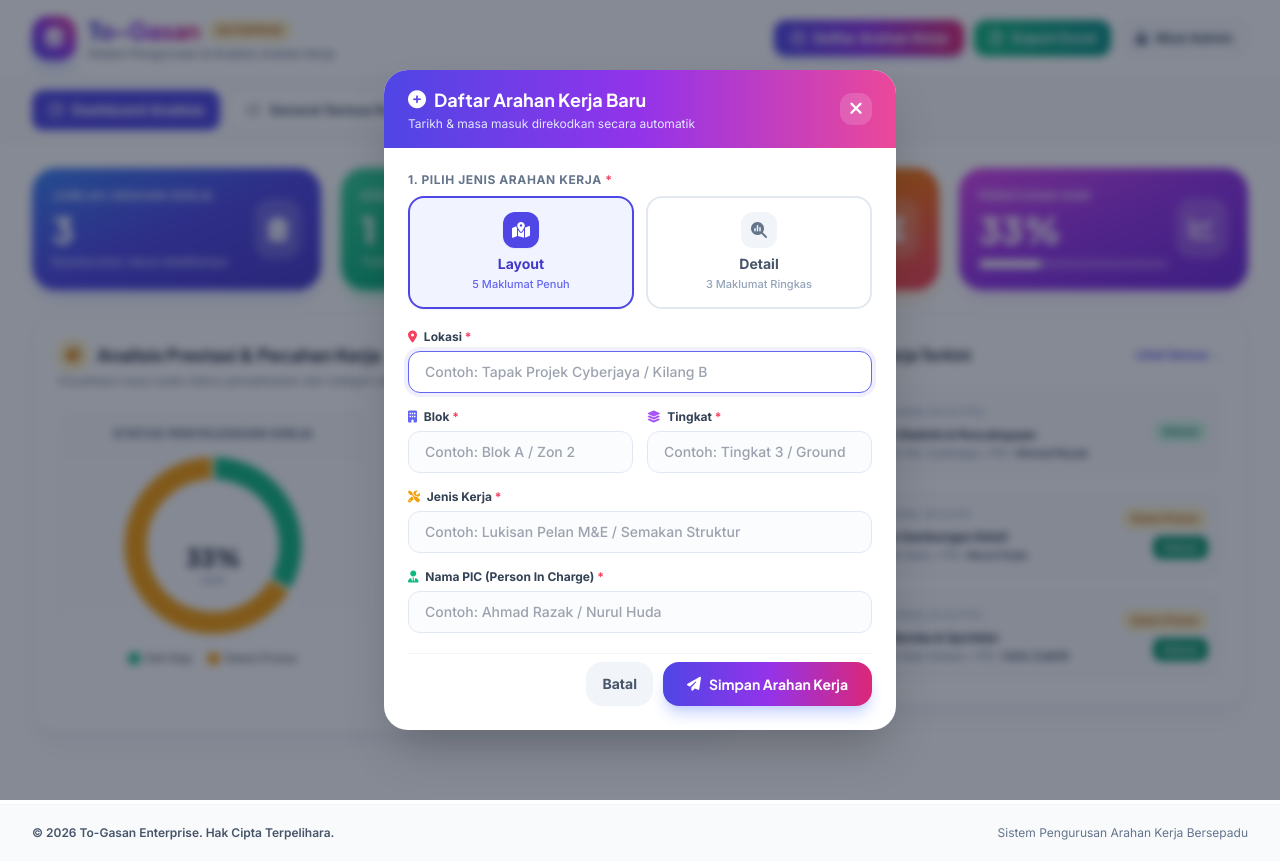
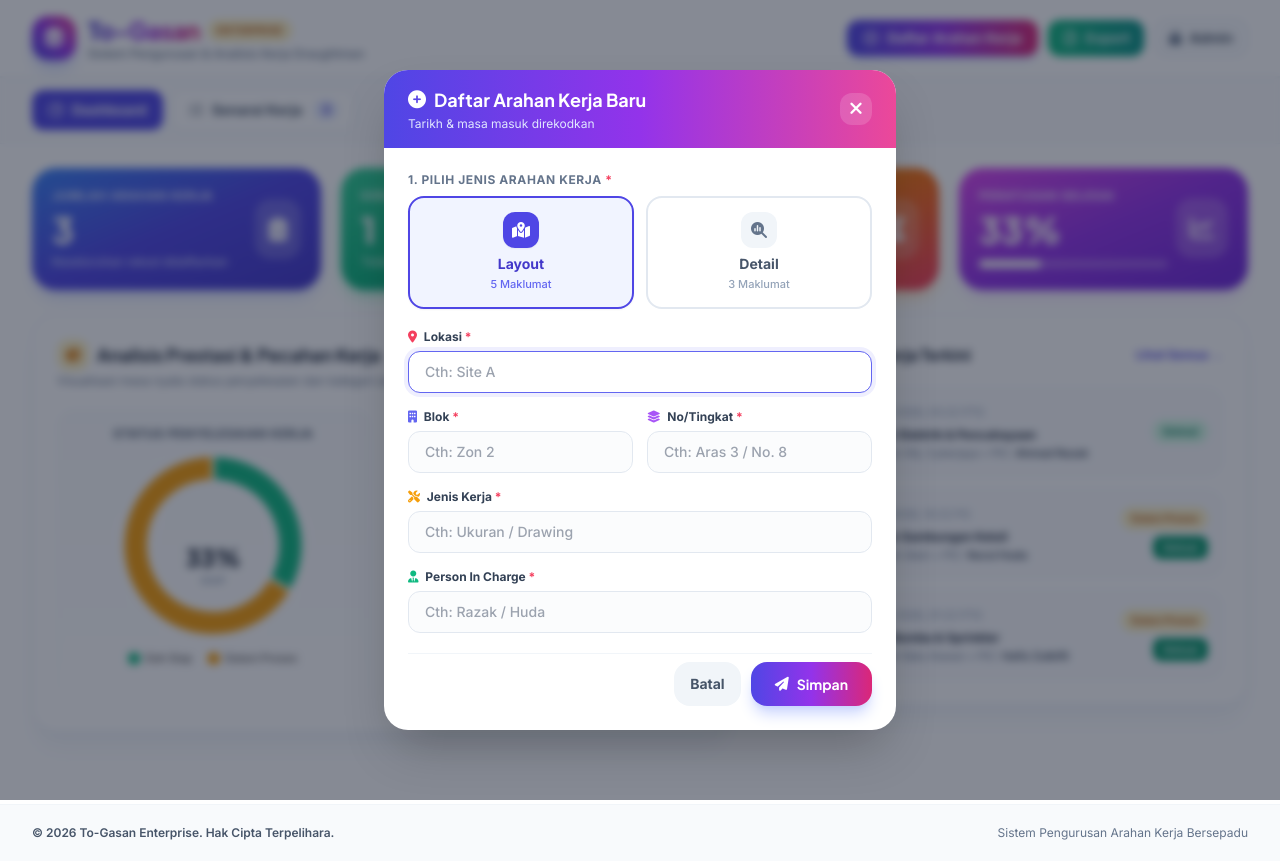
Before and after one commit to azad-b98/To-Gasan, a plain HTML site: page index.html in a window 1280 px wide. Both pictures are taken after a click on the button "Daftar Arahan Kerja". Drawn offline with nearby package versions, Linux system fonts and the light colour scheme; no server answers.

Commit message:
update db

```diff
--- a/index.html
+++ b/index.html
@@ -4,6 +4,7 @@
     <meta charset="UTF-8">
     <meta name="viewport" content="width=device-width, initial-scale=1.0">
     <title>To-Gasan | Enterprise Work Order System</title>
+    <link rel="icon" type="image/png" href="/img1.png">
 
     <!-- Google Fonts: Inter & Plus Jakarta Sans -->
     <link rel="preconnect" href="https://fonts.googleapis.com">
@@ -40,31 +41,7 @@
     <!-- Supabase JS Client v2 -->
     <script src="https://cdn.jsdelivr.net/npm/@supabase/supabase-js@2"></script>
 
-    <style>
-        /* Animasi halus untuk transisi tab dan modal */
-        .fade-in {
-            animation: fadeIn 0.25s ease-out forwards;
-        }
-        @keyframes fadeIn {
-            from { opacity: 0; transform: translateY(6px); }
-            to { opacity: 1; transform: translateY(0); }
-        }
-        /* Custom scrollbar lembut */
-        ::-webkit-scrollbar {
-            width: 6px;
-            height: 6px;
-        }
-        ::-webkit-scrollbar-track {
-            background: #f8fafc;
-        }
-        ::-webkit-scrollbar-thumb {
-            background: #cbd5e1;
-            border-radius: 9999px;
-        }
-        ::-webkit-scrollbar-thumb:hover {
-            background: #94a3b8;
-        }
-    </style>
+<style src="style.css"></style>
 </head>
 <body class="bg-white text-slate-800 antialiased min-h-screen flex flex-col selection:bg-indigo-500 selection:text-white">
 
@@ -87,7 +64,7 @@
                                 Enterprise
                             </span>
                         </div>
-                        <p class="text-xs text-slate-500 font-medium">Sistem Pengurusan & Analisis Arahan Kerja</p>
+                        <p class="text-xs text-slate-500 font-medium">Sistem Pengurusan & Analisis Kerja Draughtman</p>
                     </div>
                 </div>
 
@@ -102,13 +79,13 @@
                     <!-- Butang Export Excel -->
                     <button onclick="exportToExcel()" class="inline-flex items-center gap-2 px-3.5 py-2 rounded-xl text-xs sm:text-sm font-semibold text-white bg-gradient-to-r from-emerald-500 to-teal-600 hover:from-emerald-600 hover:to-teal-700 shadow-sm shadow-emerald-200 transition-all active:scale-95 cursor-pointer">
                         <i data-lucide="file-spreadsheet" class="w-4 h-4"></i>
-                        <span>Export Excel</span>
+                        <span>Export</span>
                     </button>
 
                     <!-- Butang Mod Admin -->
                     <button onclick="toggleAdminModal()" id="adminToggleBtn" class="inline-flex items-center gap-2 px-3.5 py-2 rounded-xl text-xs sm:text-sm font-semibold border border-slate-200 bg-slate-50 text-slate-700 hover:bg-slate-100 transition-all active:scale-95 cursor-pointer">
                         <i id="adminLockIcon" class="fa-solid fa-lock text-slate-500"></i>
-                        <span id="adminBtnText">Mod Admin</span>
+                        <span id="adminBtnText">Admin</span>
                     </button>
                 </div>
             </div>
@@ -122,11 +99,11 @@
                 <div class="flex items-center gap-2">
                     <button onclick="switchTab('dashboard')" id="nav-dashboard" class="nav-tab inline-flex items-center gap-2 px-4 py-2.5 rounded-xl text-sm font-bold transition-all whitespace-nowrap bg-indigo-600 text-white shadow-md shadow-indigo-200 cursor-pointer">
                         <i data-lucide="pie-chart" class="w-4 h-4"></i>
-                        <span>Dashboard Analisis</span>
+                        <span>Dashboard</span>
                     </button>
                     <button onclick="switchTab('list')" id="nav-list" class="nav-tab inline-flex items-center gap-2 px-4 py-2.5 rounded-xl text-sm font-bold transition-all whitespace-nowrap bg-white text-slate-600 hover:bg-indigo-50 hover:text-indigo-700 border border-slate-200 cursor-pointer">
                         <i data-lucide="list-checks" class="w-4 h-4"></i>
-                        <span>Senarai Semua Kerja</span>
+                        <span>Senarai Kerja</span>
                         <span id="navBadgeTotal" class="ml-1 px-2 py-0.5 text-xs rounded-full bg-indigo-100 text-indigo-700 font-extrabold">0</span>
                     </button>
                 </div>
@@ -161,7 +138,7 @@
                 <div class="relative overflow-hidden rounded-3xl p-5 bg-gradient-to-br from-emerald-400 via-emerald-500 to-teal-600 text-white shadow-lg shadow-emerald-200/70 transition-transform hover:-translate-y-0.5">
                     <div class="flex items-center justify-between">
                         <div>
-                            <p class="text-xs font-bold uppercase tracking-wider text-emerald-50">Kerja Dah Siap</p>
+                            <p class="text-xs font-bold uppercase tracking-wider text-emerald-50">Kerja Selesai</p>
                             <h3 id="kpiCompleted" class="font-display text-3xl sm:text-4xl font-extrabold mt-1.5">0</h3>
                             <p class="text-xs text-emerald-50/90 mt-1 font-medium">Telah disahkan & bernota</p>
                         </div>
@@ -177,7 +154,7 @@
                         <div>
                             <p class="text-xs font-bold uppercase tracking-wider text-amber-50">Dalam Proses</p>
                             <h3 id="kpiInProgress" class="font-display text-3xl sm:text-4xl font-extrabold mt-1.5">0</h3>
-                            <p class="text-xs text-amber-50/90 mt-1 font-medium">Sedang dilaksanakan PIC</p>
+                            <p class="text-xs text-amber-50/90 mt-1 font-medium">Sedang dilaksanakan</p>
                         </div>
                         <div class="w-13 h-13 p-3.5 rounded-2xl bg-white/20 backdrop-blur-sm flex items-center justify-center">
                             <i class="fa-solid fa-hourglass-half text-2xl"></i>
@@ -189,7 +166,7 @@
                 <div class="relative overflow-hidden rounded-3xl p-5 bg-gradient-to-br from-fuchsia-500 via-purple-600 to-violet-700 text-white shadow-lg shadow-purple-200/70 transition-transform hover:-translate-y-0.5">
                     <div class="flex items-center justify-between">
                         <div class="w-full pr-2">
-                            <p class="text-xs font-bold uppercase tracking-wider text-purple-100">Peratusan Siap</p>
+                            <p class="text-xs font-bold uppercase tracking-wider text-purple-100">Peratusan Selesai</p>
                             <h3 id="kpiPercentage" class="font-display text-3xl sm:text-4xl font-extrabold mt-1.5">0%</h3>
                             <!-- Progress Bar Visual -->
                             <div class="w-full bg-white/25 rounded-full h-2 mt-2.5 overflow-hidden">
@@ -290,7 +267,7 @@
                             Dalam Proses (<span id="count-Dalam Proses">0</span>)
                         </button>
                         <button onclick="setStatusFilter('Selesai')" id="filter-Selesai" class="status-filter-btn px-4 py-2 rounded-xl text-xs font-bold bg-emerald-50 text-emerald-700 border border-emerald-200 hover:bg-emerald-100 transition cursor-pointer">
-                            Dah Siap (<span id="count-Selesai">0</span>)
+                            Siap (<span id="count-Selesai">0</span>)
                         </button>
                     </div>
 
@@ -382,7 +359,7 @@
                         <i class="fa-solid fa-plus-circle"></i>
                         Daftar Arahan Kerja Baru
                     </h3>
-                    <p class="text-xs text-indigo-100 mt-0.5">Tarikh & masa masuk direkodkan secara automatik</p>
+                    <p class="text-xs text-indigo-100 mt-0.5">Tarikh & masa masuk direkodkan</p>
                 </div>
                 <button onclick="closeRegisterModal()" class="w-8 h-8 rounded-xl bg-white/15 hover:bg-white/25 text-white flex items-center justify-center transition cursor-pointer">
                     <i class="fa-solid fa-xmark text-lg"></i>
@@ -402,7 +379,7 @@
                                 <i class="fa-solid fa-map-location-dot"></i>
                             </div>
                             <span class="text-sm">Layout</span>
-                            <span class="text-[11px] font-medium text-indigo-500 mt-0.5">5 Maklumat Penuh</span>
+                            <span class="text-[11px] font-medium text-indigo-500 mt-0.5">5 Maklumat</span>
                         </button>
 
                         <!-- Butang Pilihan DETAIL -->
@@ -411,7 +388,7 @@
                                 <i class="fa-solid fa-magnifying-glass-chart"></i>
                             </div>
                             <span class="text-sm">Detail</span>
-                            <span class="text-[11px] font-medium text-slate-400 mt-0.5">3 Maklumat Ringkas</span>
+                            <span class="text-[11px] font-medium text-slate-400 mt-0.5">3 Maklumat</span>
                         </button>
                     </div>
                     <input type="hidden" id="workTypeInput" value="Layout">
@@ -424,7 +401,7 @@
                         <label for="inputLocation" class="block text-xs font-bold text-slate-700 mb-1.5">
                             <i class="fa-solid fa-location-dot text-rose-500 mr-1"></i> Lokasi <span class="text-rose-500">*</span>
                         </label>
-                        <input type="text" id="inputLocation" required placeholder="Contoh: Tapak Projek Cyberjaya / Kilang B" class="w-full px-4 py-2.5 rounded-xl border border-slate-200 bg-slate-50/50 focus:bg-white focus:border-indigo-500 focus:ring-4 focus:ring-indigo-500/10 text-sm font-medium outline-none transition">
+                        <input type="text" id="inputLocation" required placeholder="Cth: Site A" class="w-full px-4 py-2.5 rounded-xl border border-slate-200 bg-slate-50/50 focus:bg-white focus:border-indigo-500 focus:ring-4 focus:ring-indigo-500/10 text-sm font-medium outline-none transition">
                     </div>
 
                     <!-- Blok & Tingkat (HANYA UNTUK LAYOUT) -->
@@ -433,13 +410,13 @@
                             <label for="inputBlock" class="block text-xs font-bold text-slate-700 mb-1.5">
                                 <i class="fa-solid fa-building text-indigo-500 mr-1"></i> Blok <span class="text-rose-500">*</span>
                             </label>
-                            <input type="text" id="inputBlock" required placeholder="Contoh: Blok A / Zon 2" class="w-full px-4 py-2.5 rounded-xl border border-slate-200 bg-slate-50/50 focus:bg-white focus:border-indigo-500 focus:ring-4 focus:ring-indigo-500/10 text-sm font-medium outline-none transition">
+                            <input type="text" id="inputBlock" required placeholder="Cth: Zon 2" class="w-full px-4 py-2.5 rounded-xl border border-slate-200 bg-slate-50/50 focus:bg-white focus:border-indigo-500 focus:ring-4 focus:ring-indigo-500/10 text-sm font-medium outline-none transition">
                         </div>
                         <div>
                             <label for="inputLevel" class="block text-xs font-bold text-slate-700 mb-1.5">
-                                <i class="fa-solid fa-layer-group text-purple-500 mr-1"></i> Tingkat <span class="text-rose-500">*</span>
+                                <i class="fa-solid fa-layer-group text-purple-500 mr-1"></i> No/Tingkat <span class="text-rose-500">*</span>
                             </label>
-                            <input type="text" id="inputLevel" required placeholder="Contoh: Tingkat 3 / Ground" class="w-full px-4 py-2.5 rounded-xl border border-slate-200 bg-slate-50/50 focus:bg-white focus:border-indigo-500 focus:ring-4 focus:ring-indigo-500/10 text-sm font-medium outline-none transition">
+                            <input type="text" id="inputLevel" required placeholder="Cth: Aras 3 / No. 8" class="w-full px-4 py-2.5 rounded-xl border border-slate-200 bg-slate-50/50 focus:bg-white focus:border-indigo-500 focus:ring-4 focus:ring-indigo-500/10 text-sm font-medium outline-none transition">
                         </div>
                     </div>
 
@@ -448,15 +425,15 @@
                         <label for="inputJobCategory" class="block text-xs font-bold text-slate-700 mb-1.5">
                             <i class="fa-solid fa-screwdriver-wrench text-amber-500 mr-1"></i> Jenis Kerja <span class="text-rose-500">*</span>
                         </label>
-                        <input type="text" id="inputJobCategory" required placeholder="Contoh: Lukisan Pelan M&E / Semakan Struktur" class="w-full px-4 py-2.5 rounded-xl border border-slate-200 bg-slate-50/50 focus:bg-white focus:border-indigo-500 focus:ring-4 focus:ring-indigo-500/10 text-sm font-medium outline-none transition">
+                        <input type="text" id="inputJobCategory" required placeholder="Cth: Ukuran / Drawing" class="w-full px-4 py-2.5 rounded-xl border border-slate-200 bg-slate-50/50 focus:bg-white focus:border-indigo-500 focus:ring-4 focus:ring-indigo-500/10 text-sm font-medium outline-none transition">
                     </div>
 
                     <!-- Nama PIC (Sentiasa ada untuk Layout & Detail) -->
                     <div>
                         <label for="inputPicName" class="block text-xs font-bold text-slate-700 mb-1.5">
-                            <i class="fa-solid fa-user-tie text-emerald-500 mr-1"></i> Nama PIC (Person In Charge) <span class="text-rose-500">*</span>
+                            <i class="fa-solid fa-user-tie text-emerald-500 mr-1"></i> Person In Charge <span class="text-rose-500">*</span>
                         </label>
-                        <input type="text" id="inputPicName" required placeholder="Contoh: Ahmad Razak / Nurul Huda" class="w-full px-4 py-2.5 rounded-xl border border-slate-200 bg-slate-50/50 focus:bg-white focus:border-indigo-500 focus:ring-4 focus:ring-indigo-500/10 text-sm font-medium outline-none transition">
+                        <input type="text" id="inputPicName" required placeholder="Cth: Razak / Huda" class="w-full px-4 py-2.5 rounded-xl border border-slate-200 bg-slate-50/50 focus:bg-white focus:border-indigo-500 focus:ring-4 focus:ring-indigo-500/10 text-sm font-medium outline-none transition">
                     </div>
                 </div>
 
@@ -467,7 +444,7 @@
                     </button>
                     <button type="submit" id="submitWorkBtn" class="flex-1 sm:flex-initial py-3 px-6 rounded-2xl font-display font-bold text-xs sm:text-sm text-white bg-gradient-to-r from-indigo-600 via-purple-600 to-pink-600 hover:from-indigo-700 hover:via-purple-700 hover:to-pink-700 shadow-lg shadow-indigo-200 transition-all active:scale-[0.99] flex items-center justify-center gap-2 cursor-pointer">
                         <i class="fa-solid fa-paper-plane"></i>
-                        <span>Simpan Arahan Kerja</span>
+                        <span>Simpan</span>
                     </button>
                 </div>
             </form>
@@ -495,7 +472,7 @@
                     <label for="completionNoteInput" class="block text-xs font-bold text-slate-700 mb-1.5">
                         Nota Penyelesaian Kerja <span class="text-rose-500">*</span>
                     </label>
-                    <textarea id="completionNoteInput" rows="3" required placeholder="Contoh: Lukisan siap disemak, fail PDF & CAD telah diserahkan kepada klien..." class="w-full px-4 py-2.5 rounded-xl border border-slate-200 focus:border-emerald-500 focus:ring-4 focus:ring-emerald-500/10 text-sm outline-none transition"></textarea>
+                    <textarea id="completionNoteInput" rows="3" required placeholder="Cth: Lukisan siap disemak, fail PDF & CAD telah diserahkan kepada klien..." class="w-full px-4 py-2.5 rounded-xl border border-slate-200 focus:border-emerald-500 focus:ring-4 focus:ring-emerald-500/10 text-sm outline-none transition"></textarea>
                 </div>
 
                 <div class="flex items-center justify-end gap-2.5 pt-2">
--- /dev/null
+++ b/style.css
@@ -0,0 +1,23 @@
+        /* Animasi halus untuk transisi tab dan modal */
+        .fade-in {
+            animation: fadeIn 0.25s ease-out forwards;
+        }
+        @keyframes fadeIn {
+            from { opacity: 0; transform: translateY(6px); }
+            to { opacity: 1; transform: translateY(0); }
+        }
+        /* Custom scrollbar lembut */
+        ::-webkit-scrollbar {
+            width: 6px;
+            height: 6px;
+        }
+        ::-webkit-scrollbar-track {
+            background: #f8fafc;
+        }
+        ::-webkit-scrollbar-thumb {
+            background: #cbd5e1;
+            border-radius: 9999px;
+        }
+        ::-webkit-scrollbar-thumb:hover {
+            background: #94a3b8;
+        }
```
Also changed, not shown: script.js (+4 -4 lines), img1.png (added), 1 other file.
